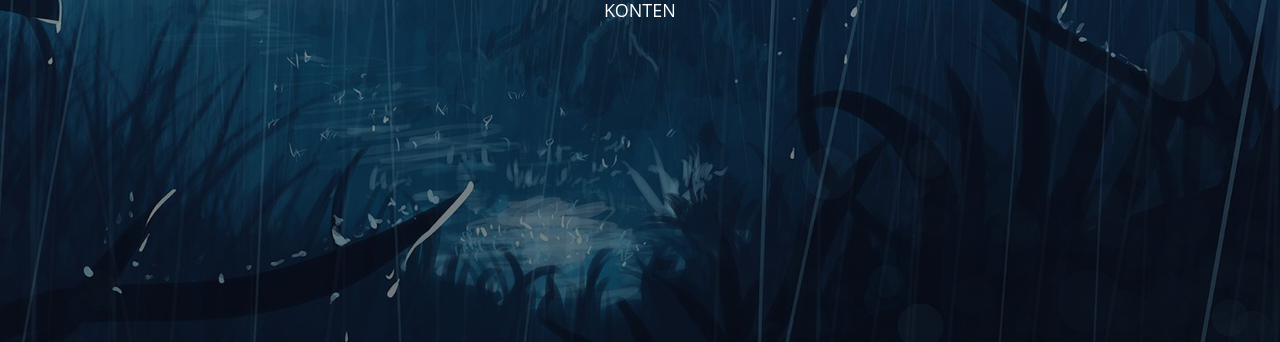
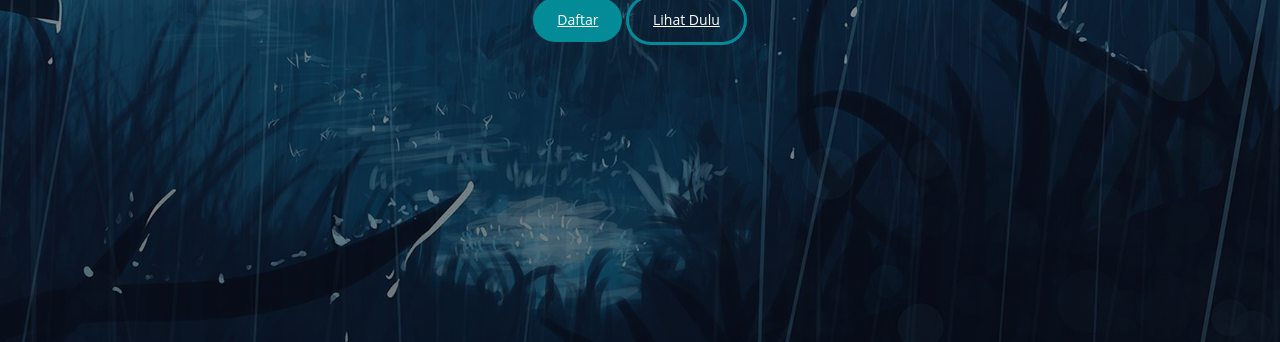
Before and after one commit to ahsanf/ceb, a plain HTML site: page index.html in a window 1280 px wide. Shown: the part 458-800 px from the top of the page. Drawn offline with Linux system fonts and the light colour scheme.

Commit message:
coba edit belum jadi

```diff
--- a/index.html
+++ b/index.html
@@ -37,8 +37,12 @@
 
         <div class="intro-area">
             <div class="container">
-                <h2>WKKWWKWKW</h2>
-                <p>KONTEN</p>
+                <h2>HELLO PASIEN.</h2>
+                <p>Kami Melayani Setulus Hati</p>
+                <div class="btn-wrapper">
+                    <a class="btn daftar" href="#">Daftar</a>
+                    <a class="btn lihat" href="#">Lihat Dulu</a>
+                </div>
             </div>
         </div>
     </header>
--- a/style.css
+++ b/style.css
@@ -122,6 +122,28 @@ a.site-logo {
     font-size: 18px;
 }
 
+.btn {
+    padding: 12px 24px;
+    color: white;
+    display: inline-block;
+}
+
+.daftar {
+    background-color: #038C98;
+    border-radius: 50px;
+}
+
+.lihat {
+    border-color: #038C98;
+    border-style: solid;
+    border-radius: 50px;
+}
+
+.btn-wrapper {
+    margin-top: 20px;
+    margin-bottom: 20px;
+}
+
 @media screen and (max-width: 767px) {
     .container {
         max-width: 720px;
```
